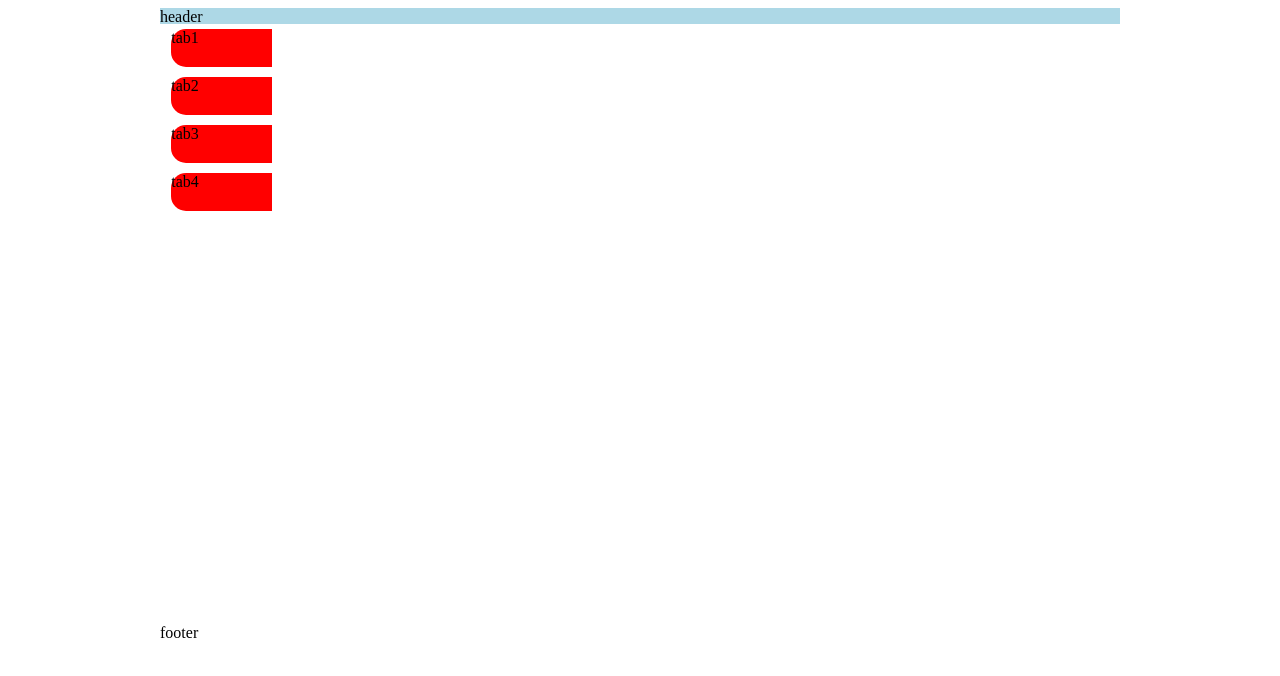
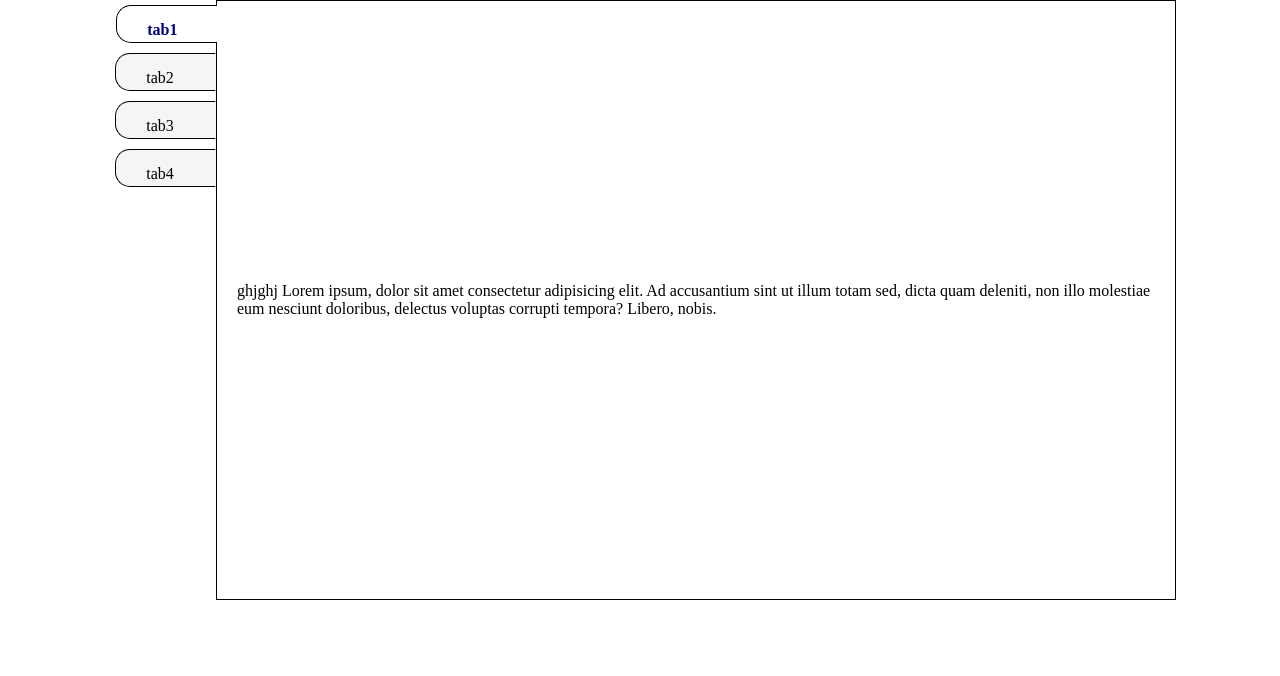
Before and after one commit to sawicki/gridplay, a plain HTML site: page index.html in a window 1280 px wide. Drawn offline with Linux system fonts and the light colour scheme.

Commit message:
extracted tab scss to separate file

```diff
--- /dev/null
+++ b/css/_fjsTabs.scss
@@ -0,0 +1,90 @@
+* {
+  box-sizing: border-box;
+  margin: 0;
+  padding: 0;
+}
+.content {
+  width: 960px;
+  margin: 0 auto;
+  display: grid;
+  justify-content: center;
+  align-content: center;
+}
+header {
+  height: 1em;
+  background-color: lightblue;
+}
+
+section.mygrid {
+  height: 600px;
+  display: grid;
+  justify-items: right;
+
+  grid-template-columns: 7em 1fr;
+  grid-template-rows: repeat(4, 3em) 1fr;
+  grid-template-areas:
+    'T1 Content'
+    'T2 Content'
+    'T3 Content'
+    'T4 Content'
+    'Other Content';
+
+  input {
+    display: none;
+  }
+
+  .tab1 {
+    grid-area: T1;
+  }
+  .tab2 {
+    grid-area: T2;
+  }
+  .tab3 {
+    grid-area: T3;
+  }
+  .tab4 {
+    grid-area: T4;
+  }
+
+  label {
+    background-color: whitesmoke;
+    width: 90%;
+    border-radius: 15px 0 0 15px;
+    margin: 5px 0 5px 0;
+    border: 1px solid black;
+    border-right: 1px solid whitesmoke;
+    // display: flex;
+    // justify-items: center;
+    // justify-content: center;
+    // text-align: right;
+    // align-items: center;
+    padding: 15px 0 0 30px;
+  }
+
+  :checked + label {
+    background-color: white;
+    border: solid 1px black;
+    border-right: white;
+    position: relative;
+    font-weight: bolder;
+    left: 1px;
+    color:navy;
+    z-index: 2;
+  }
+  input + label + div {
+    display: none;
+    grid-area: Content;
+  }
+
+  :checked + label + div {
+    display: grid;
+    justify-content: center;
+    align-content: center;
+    border: 1px solid black;
+    background-color: white;
+    // height:auto;
+    p {
+      padding: 20px;
+    }
+  }
+}
--- a/css/style.scss
+++ b/css/style.scss
@@ -1,75 +1,3 @@
-* {
-  box-sizing: border-box;
-}
-.content{
-  width: 960px;
-  margin: 0 auto;
+//Used to import other style sheets
 
-}
-header {
-  height: 1em;
-  background-color: lightblue;
-}
-
-section.mygrid {
-  height:600px;
-  display: grid;
-  justify-items: right;
-
-  grid-template-columns: 7em 1fr;
-  grid-template-rows: repeat(4, 3em) 1fr;
-  grid-template-areas:
-    'T1 Content'
-    'T2 Content'
-    'T3 Content'
-    'T4 Content'
-    'Other Content';
-}
- input{display:none;}
-
- .tab1{
-   grid-area: T1;
-  //  background-color: lightred;
- }
- .tab2{
-  grid-area: T2;
- //  background-color: lightred;
-}
-.tab3{
-  grid-area: T3;
- //  background-color: lightred;
-}
-.tab4{
-  grid-area: T4;
- //  background-color: lightred;
-}
-
- label{
-   background-color: red;
-   width: 90%;
-   border-radius: 15px 0 0 15px;
-   margin:5px  0 5px 0;
- }
-
- .content{
-  //  display: none;
-
- }
-
- :checked + label{
-   background-color: lightblue;
-  color:red;}
- input + label + div{display:none;
-grid-area: Content;}
-
-  :checked + label + div{display:block;
-    border:1px solid black;
-    background-color: lightblue;
-  // height:auto;
-  p{padding:15px;}
-}
-
-//   label + div{
-//     display: grid;
-//    grid-template-rows: 1fr;
-// }
+@use '_fjsTabs';
--- a/index.html
+++ b/index.html
@@ -10,7 +10,7 @@
 </head>
 <body>
  <div class="content">
-    <header>header</header>
+
     <!-- **************************************
     All defined by grid
     ************************************** -->
@@ -19,24 +19,24 @@
 
 
 
-          <input type="radio" name="tabs" id="tab1">
+          <input type="radio" name="tabs" id="tab1" checked="checked">
           <label class="tab1" for="tab1">tab1</label>
           <div class="content"><p>ghjghj Lorem ipsum, dolor sit amet consectetur adipisicing elit. Ad accusantium sint ut illum totam sed, dicta quam deleniti, non illo molestiae eum nesciunt doloribus, delectus voluptas corrupti tempora? Libero, nobis.</p></div>
 
 
           <input type="radio" name="tabs" id="tab2">
           <label class="tab2" for="tab2">tab2</label>
-          <div class="content hideme">Two</div>
+          <div class="content">Two</div>
 
 
           <input type="radio" name="tabs" id="tab3">
           <label class="tab3" for="tab3">tab3</label>
-          <div class="content hideme">Three</div>
+          <div class="content">Three</div>
 
 
           <input type="radio" name="tabs" id="tab4">
           <label class="tab4" for="tab4">tab4</label>
-          <div class="content hideme">Four</div>
+          <div class="content">Four</div>
 
 
 
@@ -44,7 +44,7 @@
 
    </section >
    <!-- ********end grid********** -->
-   <footer>footer</footer>
+
  </div>
 
 </body>
```
Also changed, not shown: css/style.css.
